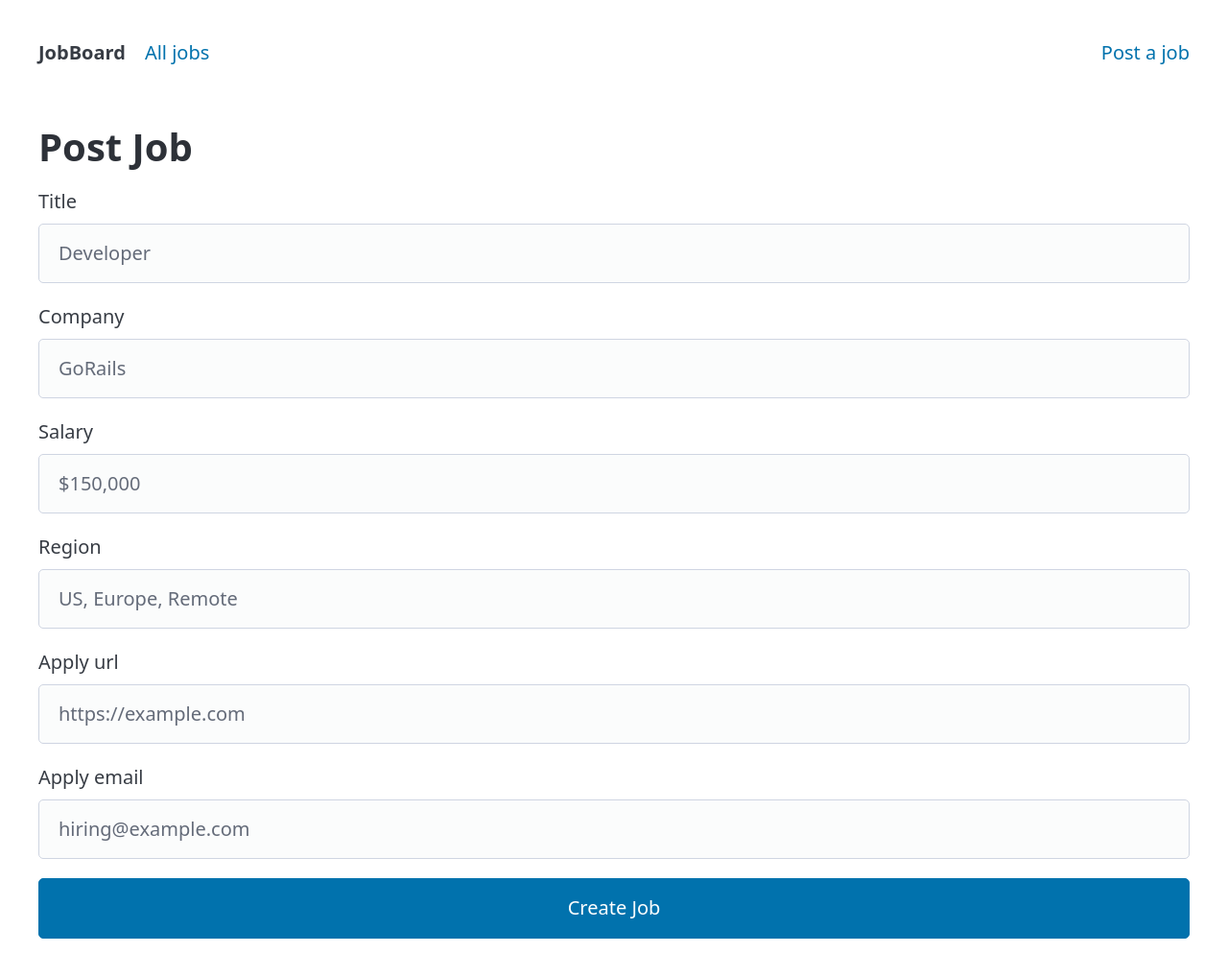
After one commit to Mohamed-samy0/job_board, a Rails app: page /jobs/new in a window 1280 px wide. The commit adds this page. Shown: the whole page at 96% size. Run offline with Rails 7, Linux system fonts and the light colour scheme; some libraries are stand-ins or nearby versions.

Commit message:
Create a New Record Form

```diff
--- /dev/null
+++ b/app/controllers/jobs_controller.rb
@@ -0,0 +1,14 @@
+class JobsController < ApplicationController
+  def index
+    @jobs = Job.all
+  end
+
+  def show
+    # params[:id]
+    @job = Job.find(params[:id])
+  end
+
+  def new
+    @job = Job.new
+    end
+end
--- /dev/null
+++ b/app/views/jobs/new.html.erb
@@ -0,0 +1,37 @@
+<h1>Post Job</h1>
+
+<%= form_with model: @job do |form| %>
+  <div>
+    <%= form.label :title%>
+    <%= form.text_field :title, placeholder: "Developer", required: true %>
+  </div>
+
+  <div>
+    <%= form.label :company%>
+    <%= form.text_field :company, placeholder: "GoRails", required: true %>
+  </div>
+
+  <div>
+    <%= form.label :salary%>
+    <%= form.number_field :salary, placeholder: "$150,000", required: true %>
+  </div>
+
+  <div>
+    <%= form.label :region%>
+    <%= form.text_field :region, placeholder: "US, Europe, Remote", required: true %>
+  </div>
+
+  <div>
+    <%= form.label :apply_url%>
+    <%= form.url_field :apply_url, placeholder: "https://example.com" %>
+  </div>
+  <div>
+    <%= form.label :apply_email%>
+    <%= form.email_field :apply_email, placeholder: "hiring@example.com" %>
+  </div>
+
+  <div>
+    <%= form.submit %>
+  </div>
+
+<% end %>
--- /dev/null
+++ b/app/views/jobs/show.html.erb
@@ -0,0 +1 @@
+<h1><%= @job.title %> at <%= @job.company %></h1>
--- a/app/views/layouts/application.html.erb
+++ b/app/views/layouts/application.html.erb
@@ -21,9 +21,23 @@
     <%# Includes all stylesheet files in app/assets/stylesheets %>
     <%= stylesheet_link_tag :app, "data-turbo-track": "reload" %>
     <%= javascript_importmap_tags %>
+    <link rel="stylesheet" href="https://cdn.jsdelivr.net/npm/@picocss/pico@2/css/pico.min.css">
   </head>
 
   <body>
-    <%= yield %>
+    <header class="container">
+      <nav>
+        <ul>
+          <li><strong>JobBoard</strong></li>
+          <li><%= link_to "All jobs", root_path %></li>
+        </ul>
+        <ul>
+          <li><%= link_to "Post a job", new_job_path %></li>
+        </ul>
+      </nav>
+    </header>
+    <main class="container">
+      <%= yield %>
+    </main>
   </body>
 </html>
--- a/config/routes.rb
+++ b/config/routes.rb
@@ -8,7 +8,9 @@ Rails.application.routes.draw do
   # Render dynamic PWA files from app/views/pwa/* (remember to link manifest in application.html.erb)
   # get "manifest" => "rails/pwa#manifest", as: :pwa_manifest
   # get "service-worker" => "rails/pwa#service_worker", as: :pwa_service_worker
+  resources :jobs
+
 
   # Defines the root path route ("/")
-  # root "posts#index"
+  root "jobs#index"
 end
```
Also changed, not shown: app/views/jobs/_job.html.erb (added, +8 -0 lines), app/views/jobs/index.html.erb (added, +7 -0 lines).
